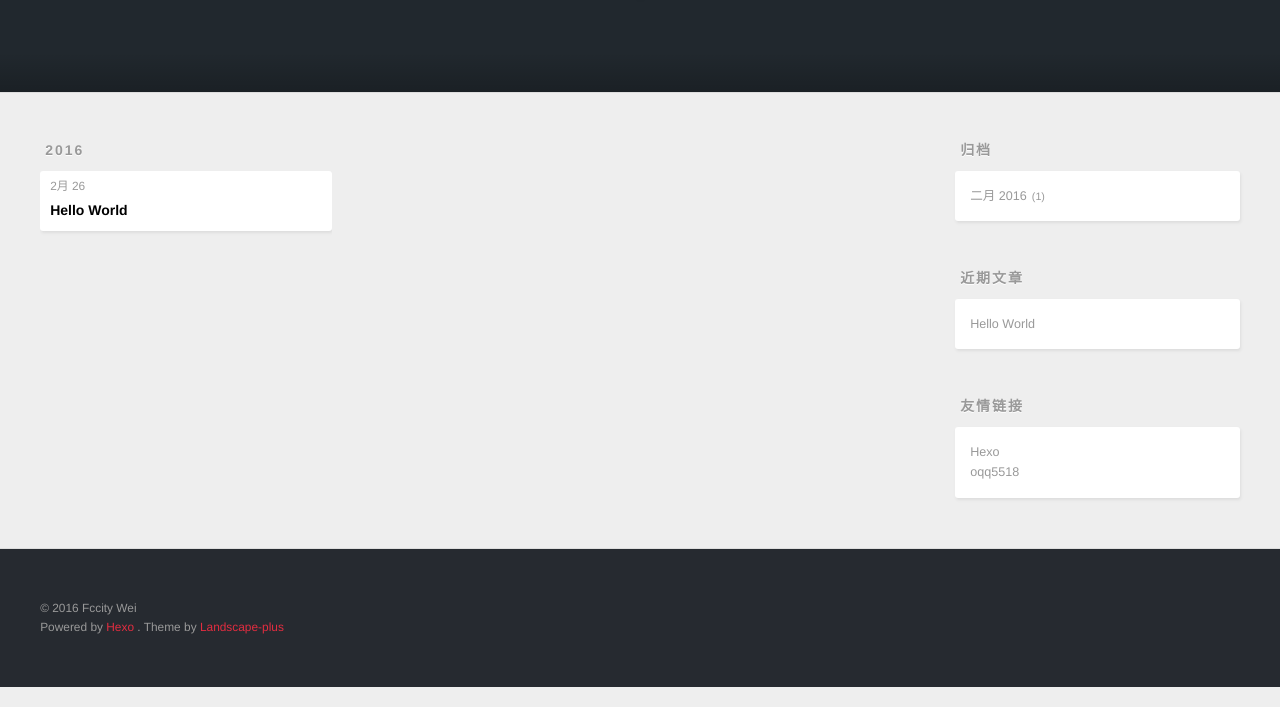
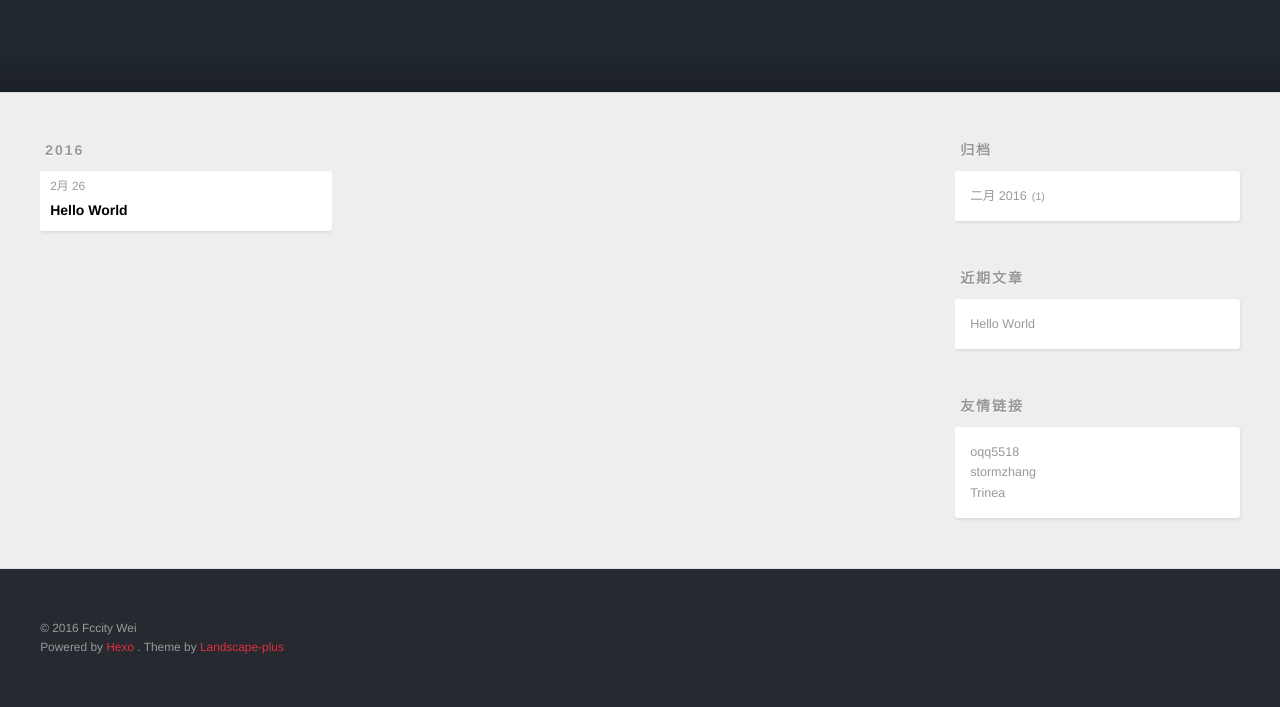
Before and after one commit to fccity/fccity.github.io, a plain HTML site: page archives/index.html in a window 1280 px wide. Shown: the part 208-915 px from the top of the page. Drawn offline with nearby package versions, Linux system fonts and the light colour scheme; a web font is replaced by a local one.

Commit message:
Site updated: 2016-03-18 16:09:45

```diff
--- a/archives/index.html
+++ b/archives/index.html
@@ -141,11 +141,15 @@
       <ul>
 
           <li>
-            <a href="https://github.com/xiangming/landscape-plus" target="_blank">Hexo</a>
+            <a href="http://www.oqq5518.com/" target="_blank">oqq5518</a>
           </li>
 
           <li>
-            <a href="http://www.oqq5518.com/" target="_blank">oqq5518</a>
+            <a href="http://stormzhang.com/" target="_blank">stormzhang</a>
+          </li>
+
+          <li>
+            <a href="http://www.trinea.cn/" target="_blank">Trinea</a>
           </li>
 
       </ul>
```
Also changed, not shown: 2016/02/26/hello-world/index.html (+7 -3 lines), archives/2016/02/index.html (+6 -2 lines), archives/2016/index.html (+6 -2 lines), index.html (+7 -3 lines).
